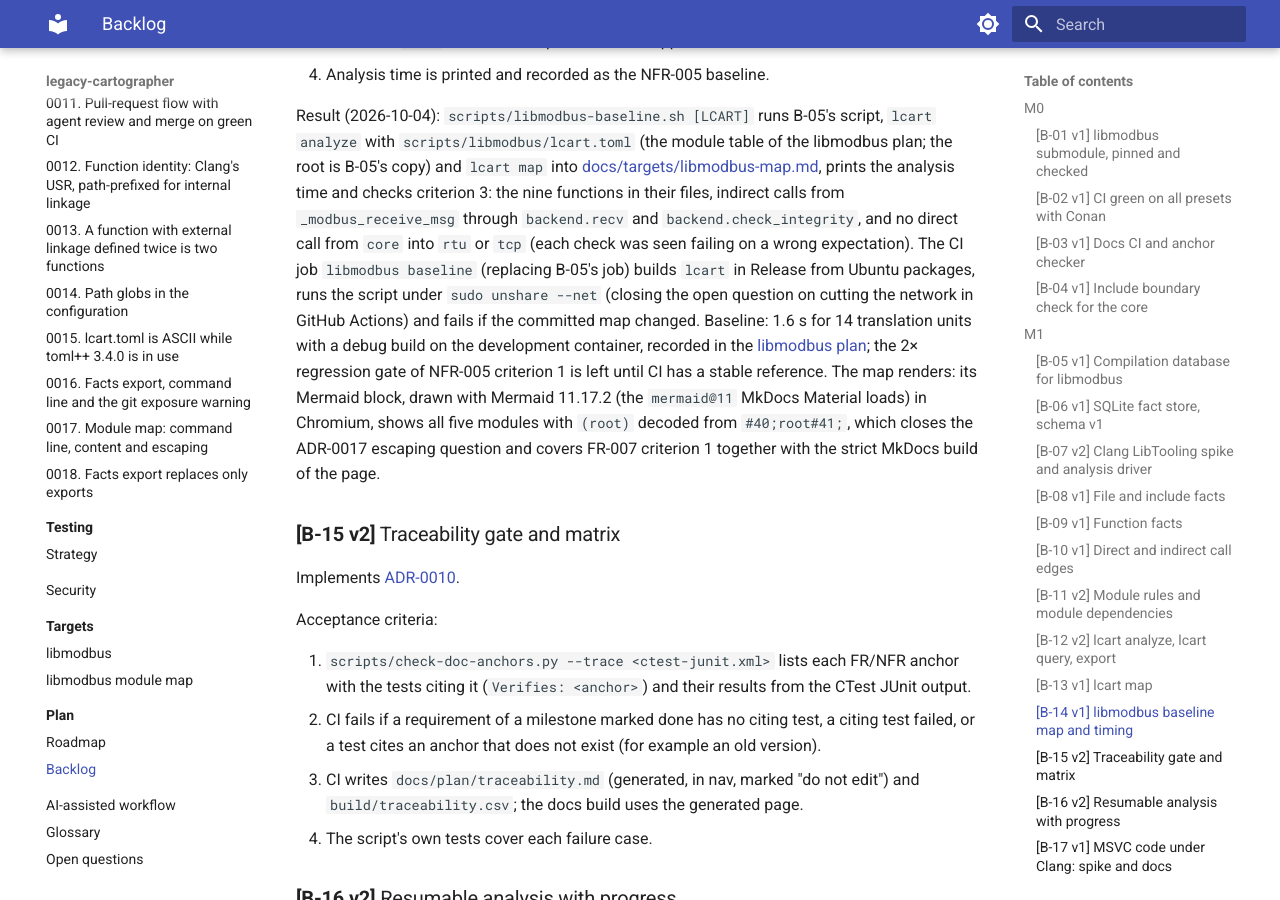
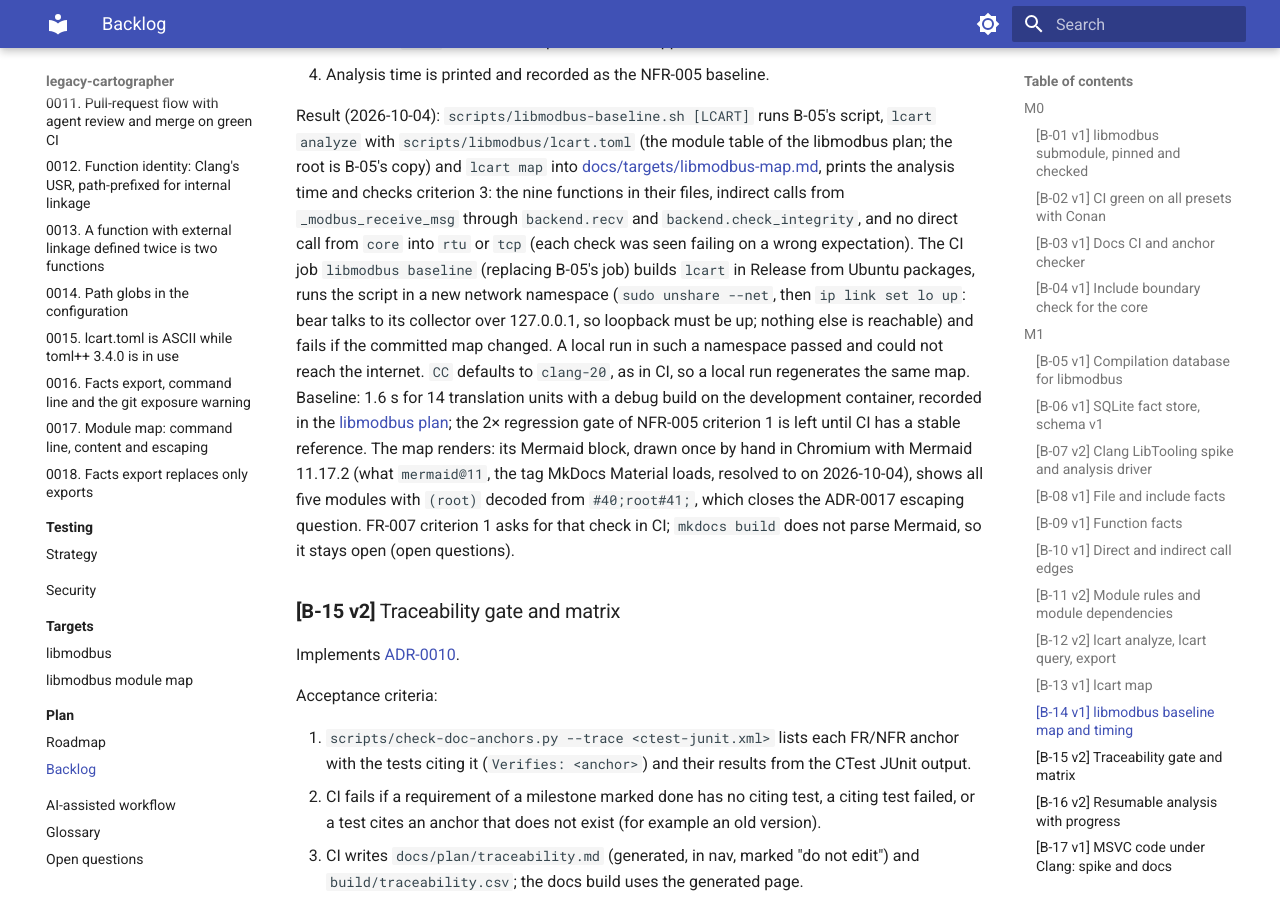
Before and after one commit to Tomek52/legacy-cartographer, an MkDocs documentation site: the page built from docs/plan/backlog.md, in a window 1280 px wide and 900 px high, scrolled down 7509 px. Built offline with MkDocs 1.6.1 and Material for MkDocs 9.7.7, drawn with Linux system fonts in a browser that asks for light colours.

Commit message:
fix(targets): bring loopback up for bear in the offline libmodbus job
Review of B-14: bear 3.1 passes intercepted commands to its collector
over gRPC on 127.0.0.1, and loopback starts down in a new network
namespace, so the job would have failed. Loopback is now brought up
inside the namespace (nothing else is reachable); a local run in such a
namespace passed. CC defaults to clang-20 as in CI. The docs no longer
claim FR-007 criterion 1 is checked in CI (an open question now), and
name how the Mermaid version was obtained.

Backlog: B-14

Co-Authored-By: Claude Opus 5.5 <noreply@anthropic.com>
Claude-Session: https://claude.ai/code/session_01Sn6UD6WxmmXBAgKToBQUdD

```diff
--- a/docs/plan/backlog.md
+++ b/docs/plan/backlog.md
@@ -343,17 +343,21 @@ indirect calls from `_modbus_receive_msg` through `backend.recv` and
 `backend.check_integrity`, and no direct call from `core` into `rtu` or
 `tcp` (each check was seen failing on a wrong expectation). The CI job
 `libmodbus baseline` (replacing B-05's job) builds `lcart` in Release from
-Ubuntu packages, runs the script under `sudo unshare --net` (closing the
-open question on cutting the network in GitHub Actions) and fails if the
-committed map changed. Baseline: 1.6 s for 14 translation units with a
+Ubuntu packages, runs the script in a new network namespace (`sudo unshare
+--net`, then `ip link set lo up`: bear talks to its collector over
+127.0.0.1, so loopback must be up; nothing else is reachable) and fails if
+the committed map changed. A local run in such a namespace passed and
+could not reach the internet. `CC` defaults to `clang-20`, as in CI, so a
+local run regenerates the same map. Baseline: 1.6 s for 14 translation units with a
 debug build on the development container, recorded in the
 [libmodbus plan](../targets/libmodbus.md); the 2× regression gate of
 NFR-005 criterion 1 is left until CI has a stable reference. The map
-renders: its Mermaid block, drawn with Mermaid 11.17.2 (the `mermaid@11`
-MkDocs Material loads) in Chromium, shows all five modules with `(root)`
-decoded from `#40;root#41;`, which closes the ADR-0017 escaping question
-and covers FR-007 criterion 1 together with the strict MkDocs build of the
-page.
+renders: its Mermaid block, drawn once by hand in Chromium with Mermaid
+11.17.2 (what `mermaid@11`, the tag MkDocs Material loads, resolved to on
+2026-10-04), shows all five modules with `(root)` decoded from
+`#40;root#41;`, which closes the ADR-0017 escaping question. FR-007
+criterion 1 asks for that check in CI; `mkdocs build` does not parse
+Mermaid, so it stays open (open questions).
 
 ### <a id="b15-requirement-test-traceability-v2"></a>**[B-15 v2]** Traceability gate and matrix
 
```
Also changed, not shown: docs/adr/0017-module-map-format-and-command-line.md (+3 -2 lines), docs/open-questions.md (+1 -0 lines), 2 other files.
